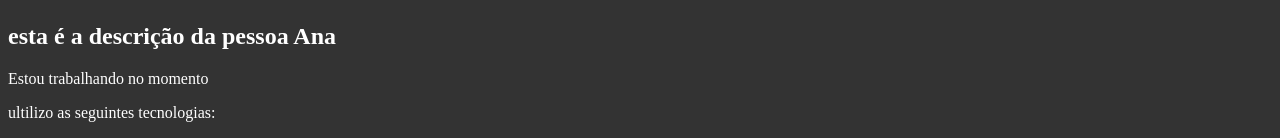
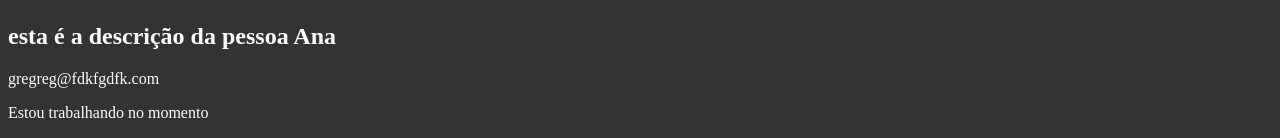
Before and after one commit to guilopes2020/curso-vue3, a Vue app: page / in a window 1280 px wide. Shown: the part 639-777 px from the top of the page. Built offline with nearby package versions, Linux system fonts and the light colour scheme.

Commit message:
feat: :sparkles: using-props

```diff
--- a/src/App.vue
+++ b/src/App.vue
@@ -1,6 +1,6 @@
 <template>
     <div>
-        <Header />
+        <Header :esta_logado=false />
         <PrimeiroComponente />
         <p>o dado de App é {{ testando }}</p>
         <LifeCycle />
--- a/src/components/Header.vue
+++ b/src/components/Header.vue
@@ -4,13 +4,15 @@
             <li><a href="#">Home</a></li>
             <li><a href="#">Empresa</a></li>
             <li><a href="#">Contato</a></li>
+            <li v-if="esta_logado"><a href="#">meu perfil</a></li>
         </ul>
     </div>
 </template>
 
 <script>
     export default {
-        name: 'Header'
+        name: 'Header',
+        props: ['esta_logado']
     }
 </script>
 
--- a/src/components/Info.vue
+++ b/src/components/Info.vue
@@ -1,5 +1,7 @@
 <template>
     <div>
+        <p>{{ compEmail }}</p>
+        <p>{{ email }}</p>
         <p v-if="esta_trabalhando">Estou trabalhando no momento</p>
         <p v-else>estou desempregado</p>
         <p>ultilizo as seguintes tecnologias:</p>
@@ -26,11 +28,13 @@
         components: {
             Picture
         },
+        props: {
+            email: String,
+            esta_trabalhando: Boolean,
+        },
         data() {
             return {
-                esta_trabalhando: true,
                 mostrar_email: false,
-                email: 'jdhfjdhfd@gmail.com',
                 meu_link: 'https://google.com',
                 texto_botao: 'mostrar email',
                 tecnologias: [
--- a/src/components/Pessoa.vue
+++ b/src/components/Pessoa.vue
@@ -1,7 +1,7 @@
 <template>
     <div>
         <h2>esta é a descrição da pessoa {{ nome }}</h2>
-        <Info />
+        <Info :email="email" :esta_trabalhando=true />
         <Form />
     </div>
 </template>
@@ -14,7 +14,8 @@
         data() {
             return {
                 nome: 'Ana',
-                description: 'alta e morena'
+                description: 'alta e morena',
+                email: 'gregreg@fdkfgdfk.com'
             }
         },
         components: {
```
